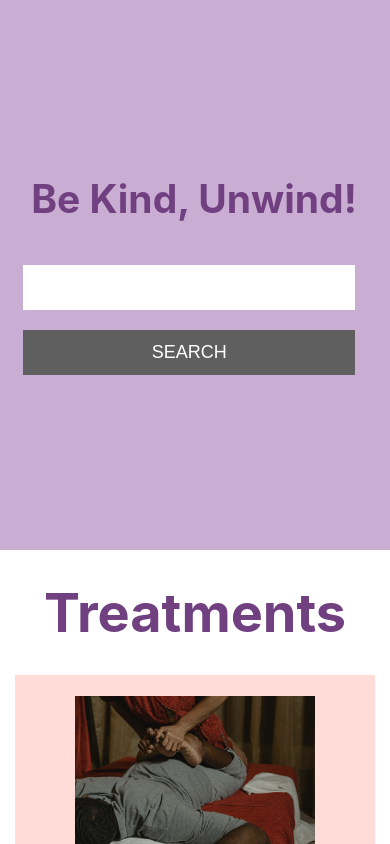
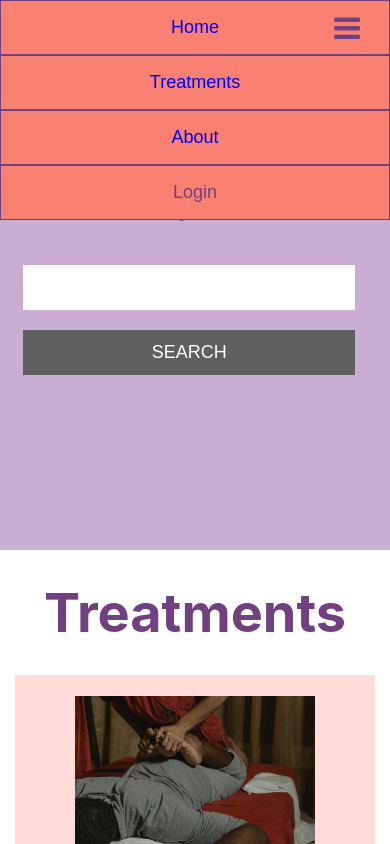
Before and after one commit to Jaxeus/L5MissionZero, a React (Create React App) app: page / in a window 390 px wide. Shown: the top 844 px of the page. Built offline with nearby package versions, Linux system fonts and the light colour scheme.

Commit message:
Added the drop down menu, yet to add onClick and states. Hamburger icon sorted.

```diff
--- a/package.json
+++ b/package.json
@@ -3,6 +3,9 @@
   "version": "0.1.0",
   "private": true,
   "dependencies": {
+    "@fortawesome/fontawesome-svg-core": "^6.4.2",
+    "@fortawesome/free-solid-svg-icons": "^6.4.2",
+    "@fortawesome/react-fontawesome": "^0.2.0",
     "@testing-library/jest-dom": "^5.17.0",
     "@testing-library/react": "^13.4.0",
     "@testing-library/user-event": "^13.5.0",
--- a/public/index.html
+++ b/public/index.html
@@ -24,6 +24,10 @@
       work correctly both with client-side routing and a non-root public URL.
       Learn how to configure a non-root public URL by running `npm run build`.
     -->
+    <link
+      rel="stylesheet"
+      href="https://cdnjs.cloudflare.com/ajax/libs/font-awesome/4.7.0/css/font-awesome.min.css"
+    />
     <title>React App</title>
   </head>
   <body>
--- a/src/components/Homepage.jsx
+++ b/src/components/Homepage.jsx
@@ -4,6 +4,7 @@ import Main from "./Main";
 import CardSection from "./CardSection";
 import AboutSection from "./AboutSection";
 import Footer from "./Footer";
+import NavTry from "./NavTry";
 
 export default function Homepage() {
   return (
@@ -14,6 +15,7 @@ export default function Homepage() {
       <CardSection />
       <AboutSection />
       <Footer />
+      <NavTry />
     </div>
   );
 }
--- /dev/null
+++ b/src/components/NavTry.jsx
@@ -0,0 +1,29 @@
+import React from "react";
+import styles from "./NavTry.module.css";
+import circle from "../assets/images/unwind.jpg";
+
+export default function NavTry() {
+  return (
+    <div className={styles.navTryContainer} id="top">
+      <div className={styles.leftContainer}>
+        <img alt="unwind" src={circle} />
+        <h3>Unwind Thai Massage</h3>
+      </div>
+      <div className={styles.rightContainer}>
+        <i className={`fa fa-bars ${styles.hamburgerIcon}`}></i>
+      </div>
+      <div className={styles.dropDown}>
+        <button className={styles.menuBtn}>
+          <a href="#top">Home</a>
+        </button>
+        <button className={styles.menuBtn}>
+          <a href="#treatments-section">Treatments</a>
+        </button>
+        <button className={styles.menuBtn}>
+          <a href="#about-section">About</a>
+        </button>
+        <button className={styles.loginBtn}>Login</button>
+      </div>
+    </div>
+  );
+}
--- /dev/null
+++ b/src/components/NavTry.module.css
@@ -0,0 +1,105 @@
+.navTryContainer {
+  height: 55px;
+  width: 100vw;
+  display: flex;
+  justify-content: space-between;
+  align-items: center;
+  background-color: salmon;
+  position: absolute;
+  top: 0;
+  z-index: -1;
+}
+
+.leftContainer {
+  /* width: 13vw; */
+  display: flex;
+  justify-content: space-around;
+  align-items: center;
+  gap: 1vw;
+  /* background-color: lightseagreen; */
+}
+
+.leftContainer img {
+  width: 40px;
+  height: auto;
+  margin-left: 2vw;
+  border-radius: 100px;
+  background-color: salmon;
+}
+
+.leftContainer h3 {
+  font-size: 24px;
+  color: #704080;
+}
+
+.rightContainer {
+  display: flex;
+  justify-content: space-around;
+  gap: 3vw;
+}
+
+.rightContainer a:link {
+  color: #704080;
+  text-decoration: none;
+}
+
+.menuBtn {
+  font-size: 18px;
+  border: none;
+  color: #704080;
+  background-color: salmon;
+  padding: 1vh 1vw;
+}
+
+.loginBtn {
+  font-size: 18px;
+  border: none;
+  background-color: #704080;
+  color: salmon;
+  margin-right: 4vw;
+  padding: 1vh 2vw;
+}
+
+/* Responsiveness */
+
+@media only screen and (max-width: 583px) {
+  .navTryContainer {
+    z-index: 0;
+  }
+
+  .leftContainer h3 {
+    font-size: 20px;
+  }
+
+  .hamburgerIcon {
+    font-size: 30px;
+    color: #704080;
+    margin-right: 30px;
+    z-index: 10;
+  }
+}
+
+/* Drop-down menu */
+
+.dropDown {
+  position: absolute;
+  top: 0;
+  z-index: 5;
+}
+
+.dropDown button {
+  display: block;
+  width: 100vw;
+  height: 55px;
+  background-color: salmon;
+  border: solid 1px #704080;
+  color: #704080;
+}
+
+.dropDown button a:link {
+  text-decoration: none;
+}
+
+.dropDown button a:visited {
+  color: #704080;
+}
```
Also changed, not shown: 1 other file (tests, documents, lock files or other folders).
